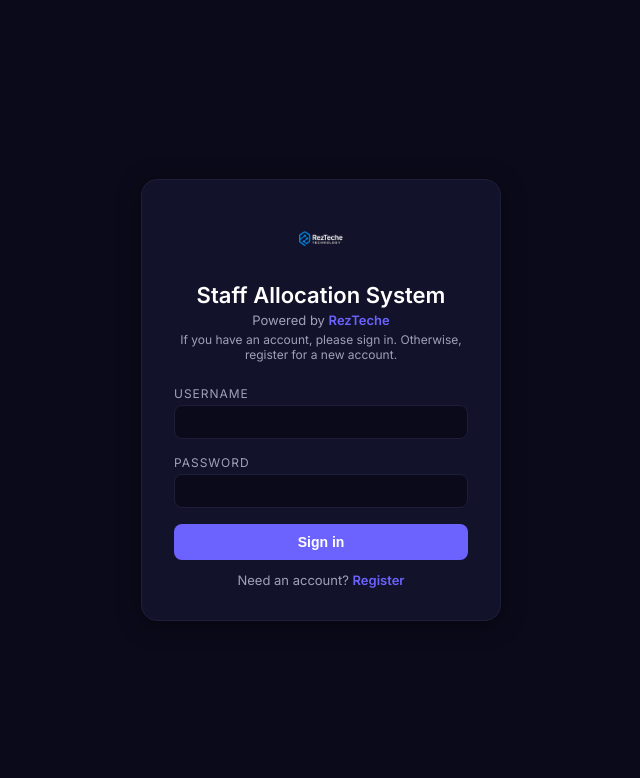
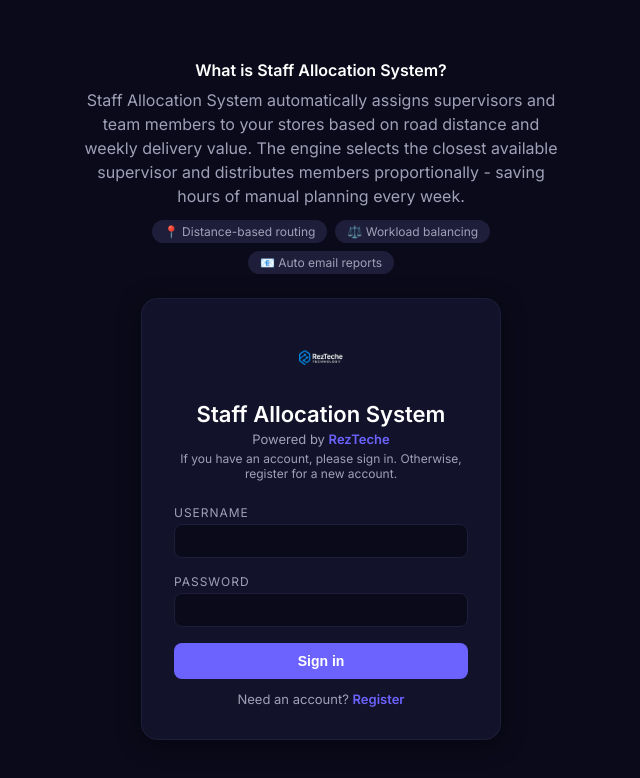
Before and after one commit to reza76py/bunnssa, a React (Create React App) app in the folder frontend/: page /login in a window 1280 px wide. Shown: the top 778 px of the page, without its empty margins (319-959 px from the left). Built offline with nearby package versions, Linux system fonts and the light colour scheme; no server answers.

Commit message:
putting some info about APP at the top of login page.

```diff
--- a/frontend/src/pages/LoginPage.jsx
+++ b/frontend/src/pages/LoginPage.jsx
@@ -30,7 +30,24 @@
 
   return (
     <div style={styles.page}>
-      <div style={styles.card}>
+      <div style={styles.contentWrap}>
+        <div style={styles.infoBlock}>
+          <div style={styles.infoTitle}>What is Staff Allocation System?</div>
+          <p style={styles.infoBody}>
+            Staff Allocation System automatically assigns supervisors and team
+            members to your stores based on road distance and weekly delivery
+            value. The engine selects the closest available supervisor and
+            distributes members proportionally - saving hours of manual
+            planning every week.
+          </p>
+          <div style={styles.featurePills}>
+            <span style={styles.pill}>📍 Distance-based routing</span>
+            <span style={styles.pill}>⚖️ Workload balancing</span>
+            <span style={styles.pill}>📧 Auto email reports</span>
+          </div>
+        </div>
+
+        <div style={styles.card}>
         <div style={styles.logo}>
           <a
             href="https://rezteche.com"
@@ -90,6 +107,7 @@
           </p>
         </form>
       </div>
+      </div>
     </div>
   );
 }
@@ -102,6 +120,42 @@
     justifyContent: "center",
     background: "#0a0a1a",
     padding: "1rem",
+  },
+  contentWrap: {
+    width: "100%",
+    display: "flex",
+    flexDirection: "column",
+    alignItems: "center",
+  },
+  infoBlock: {
+    maxWidth: 480,
+    marginBottom: 24,
+    color: "#a0a0b8",
+    textAlign: "center",
+  },
+  infoTitle: {
+    color: "#ffffff",
+    fontSize: 16,
+    fontWeight: 600,
+    marginBottom: 8,
+  },
+  infoBody: {
+    margin: 0,
+    lineHeight: 1.5,
+  },
+  featurePills: {
+    display: "flex",
+    justifyContent: "center",
+    gap: 8,
+    marginTop: 12,
+    flexWrap: "wrap",
+  },
+  pill: {
+    background: "#1e1e3a",
+    color: "#a0a0b8",
+    borderRadius: 20,
+    padding: "4px 12px",
+    fontSize: 12,
   },
   card: {
     background: "#12122a",
```
